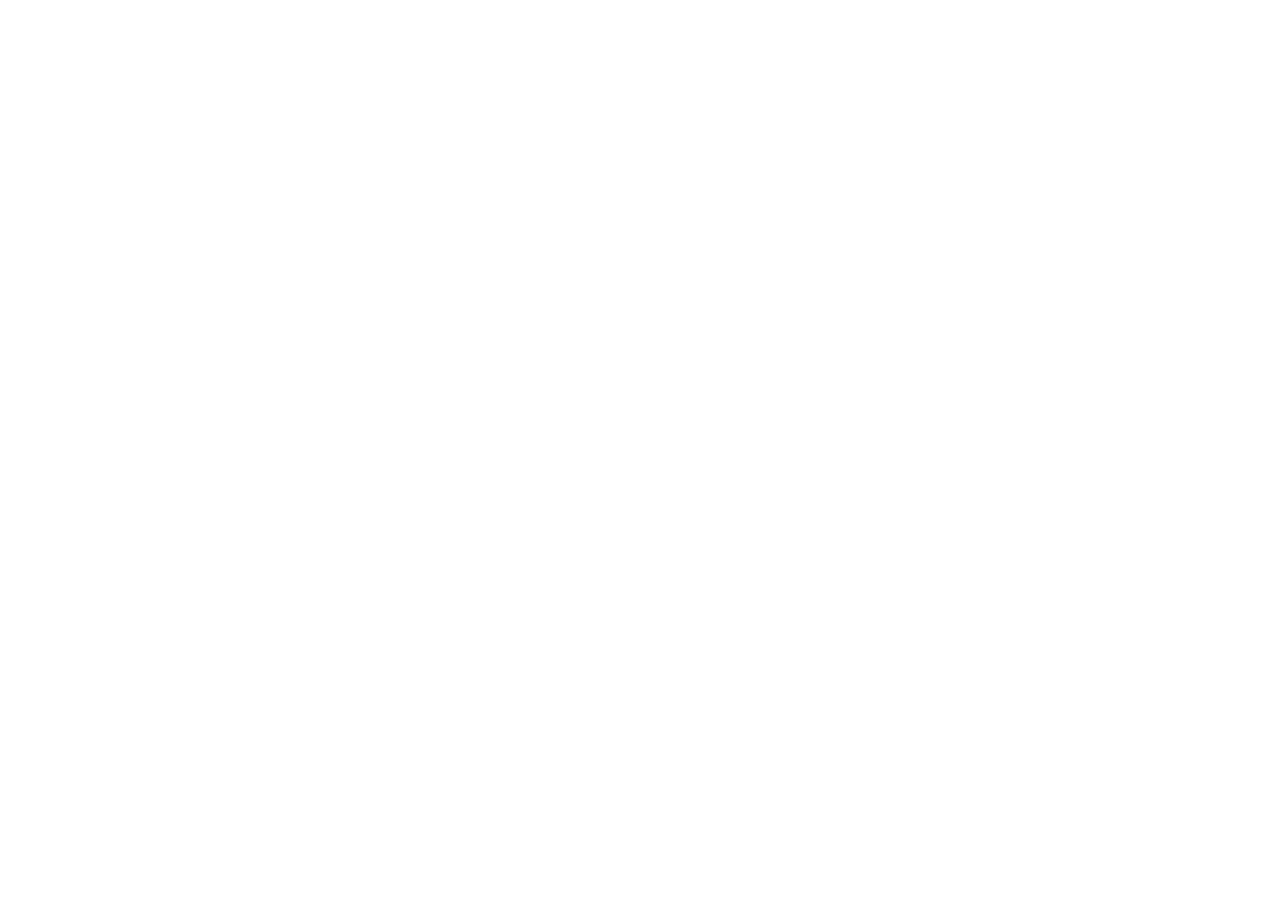
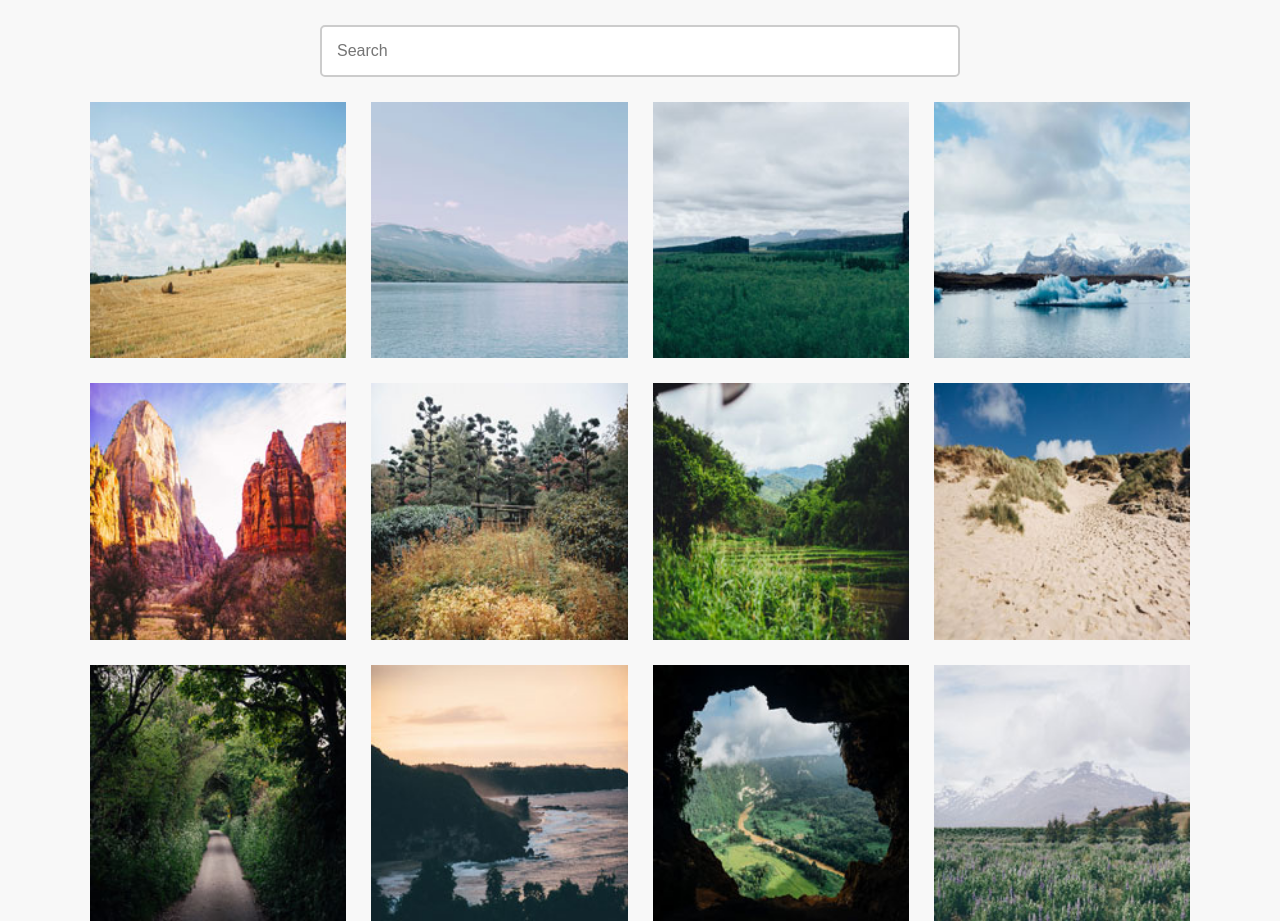
Before and after one commit to yanaKreative/project_number_five, a plain HTML site: page project_number_five/index.html in a window 1280 px wide. Before the commit the page ends 800 px from the top, so only its background shows below. Drawn offline with Linux system fonts and the light colour scheme.

Commit message:
update thumbnail images/implement baguetteBox
add original search filter/update HTML img and a href links

```diff
--- a/project_number_five/css/styles.css
+++ b/project_number_five/css/styles.css
@@ -0,0 +1,42 @@
+* {
+    margin: 0;
+    padding: 0;
+    box-sizing: border-box;
+    font-size: 1em;
+}
+
+body {
+    font-family: Arial, Helvetica, sans-serif;
+    background-color: #f8f8f8;
+}
+
+#search {
+    display: block;
+    margin: 25px auto 25px;
+    padding: 15px;
+    width: 50%;
+    border: 2px solid #ccc;
+    border-radius: 5px;
+}
+
+.gallery {
+    display: grid;
+    grid-template-columns: repeat(4, 1fr);
+    gap: 25px;
+    margin-right: 7%;
+    margin-left: 7%;
+}
+
+.gallery-item {
+    position: relative;
+}
+
+.gallery-item img {
+    width: 100%;
+    aspect-ratio: 1 / 1;
+    display: block;
+}
+
+.hidden {
+    display: none;
+}
--- a/project_number_five/index.html
+++ b/project_number_five/index.html
@@ -8,7 +8,73 @@
    <title>Photo Gallery</title>
 </head>
 <body>
+    <input type="search" name="search" id="search" placeholder="Search">
 
+    <div class="gallery" id="gallery">
+        <div class="gallery-item">
+            <a href="photo_gallery_v5/photos/01.jpg" data-caption="Hay Bales /br I love bales. Took this snap on a drive through the countryside past some straw fields.">
+            <img src="photo_gallery_v5/photos/thumbnails/01.jpg" alt="Hay Bales">
+            </a>
+        </div>
+        <div class="gallery-item">
+            <a href="photo_gallery_v5/photos/02.jpg"  data-caption="Lake /br The lake was so calm today. We had a great view of the snow on the mountains from here.">
+            <img src="photo_gallery_v5/photos/thumbnails/02.jpg" alt="Lake">
+            </a>
+        </div>
+        <div class="gallery-item">
+            <a href="photo_gallery_v5/photos/03.jpg" data-caption="Canyon /br I hiked to the top of the mountain and got this picture of the canyon and trees below.">
+            <img src="photo_gallery_v5/photos/thumbnails/03.jpg" alt="Canyon">
+            </a>
+        </div>
+        <div class="gallery-item">
+            <a href="photo_gallery_v5/photos/04.jpg" data-caption="Iceberg /br It was amazing to see an iceberg up close, it was so cold but didn't snow taday.">
+            <img src="photo_gallery_v5/photos/thumbnails/04.jpg" alt="Iceberg">
+            </a>
+        </div>
+        <div class="gallery-item">
+            <a href="photo_gallery_v5/photos/05.jpg"  data-caption="Desert /br The red cliffs were beautiful. It was really hot in the desert but we did a lot of walking through the canyons.">
+            <img src="photo_gallery_v5/photos/thumbnails/05.jpg" alt="Desert">
+            </a>
+        </div>
+        <div class="gallery-item">
+            <a href="photo_gallery_v5/photos/06.jpg"  data-caption="Fall /br Fall is coming, I love when the leaves on the trees start to change color.">
+            <img src="photo_gallery_v5/photos/thumbnails/06.jpg" alt="Fall">
+            </a>
+        </div>
+        <div class="gallery-item">
+            <a href="photo_gallery_v5/photos/07.jpg" data-caption="Plantation /br I drove past this plantation yesterday, everything is so green!">
+            <img src="photo_gallery_v5/photos/thumbnails/07.jpg" alt="Plantation">
+            </a>
+        </div>
+        <div class="gallery-item">
+            <a href="photo_gallery_v5/photos/08.jpg"  data-caption="Dunes /br My summer vacation to the Oregon Coast. I love the sandy dunes!">
+            <img src="photo_gallery_v5/photos/thumbnails/08.jpg" alt="Dunes">
+            </a>
+        </div>
+        <div class="gallery-item">
+            <a href="photo_gallery_v5/photos/09.jpg" data-caption="Countryside Lane /br We enjoyed a quiet stroll down this countryside lane.">
+            <img src="photo_gallery_v5/photos/thumbnails/09.jpg" alt="Countryside Lane">
+            </a>
+        </div>
+        <div class="gallery-item">
+            <a href="photo_gallery_v5/photos/10.jpg" data-caption="Sunset /br Sunset at the coast! The sky turned a lovely shade of orange.">
+            <img src="photo_gallery_v5/photos/thumbnails/10.jpg" alt="Sunset">
+            </a>
+        </div>
+        <div class="gallery-item">
+            <a href="photo_gallery_v5/photos/11.jpg"  data-caption="Cave /br I did a tour of a cave today and the view of the landscape below was breathtaking.">
+            <img src="photo_gallery_v5/photos/thumbnails/11.jpg" alt="Cave">
+            </a>
+        </div>
+        <div class="gallery-item">
+            <a href="photo_gallery_v5/photos/12.jpg" data-caption="Bluebells /br I walked through this meadow of bluebells and got a good view of the snow on the mountain before the fog came in.">
+            <img src="photo_gallery_v5/photos/thumbnails/12.jpg" alt="Bluebells">
+            </a>
+        </div>
+    </div>
+
+    <script src="js/app.js"></script>
     <script src="js/baguetteBox.min.js"></script>
+    <script src="js/searchFilter.js"></script>
 </body>
 </html>
--- /dev/null
+++ b/project_number_five/js/searchFilter.js
@@ -0,0 +1,18 @@
+
+const searchBar = document.getElementById('search');
+const items = document.querySelectorAll('.gallery-item');
+
+search.addEventListener('input', () => {
+    const searchText = searchBar.value.toLowerCase();
+
+    items.forEach(item => {
+        const link = item.querySelector('a');
+        const caption = link?.dataset.caption?.toLowerCase() || "";
+
+        if (caption.includes(searchText)) {
+            item.style.display = '';
+        } else {
+            item.style.display = 'none';
+        }
+    })
+})
```
Also changed, not shown: project_number_five/js/app.js (line endings or trailing spaces).
